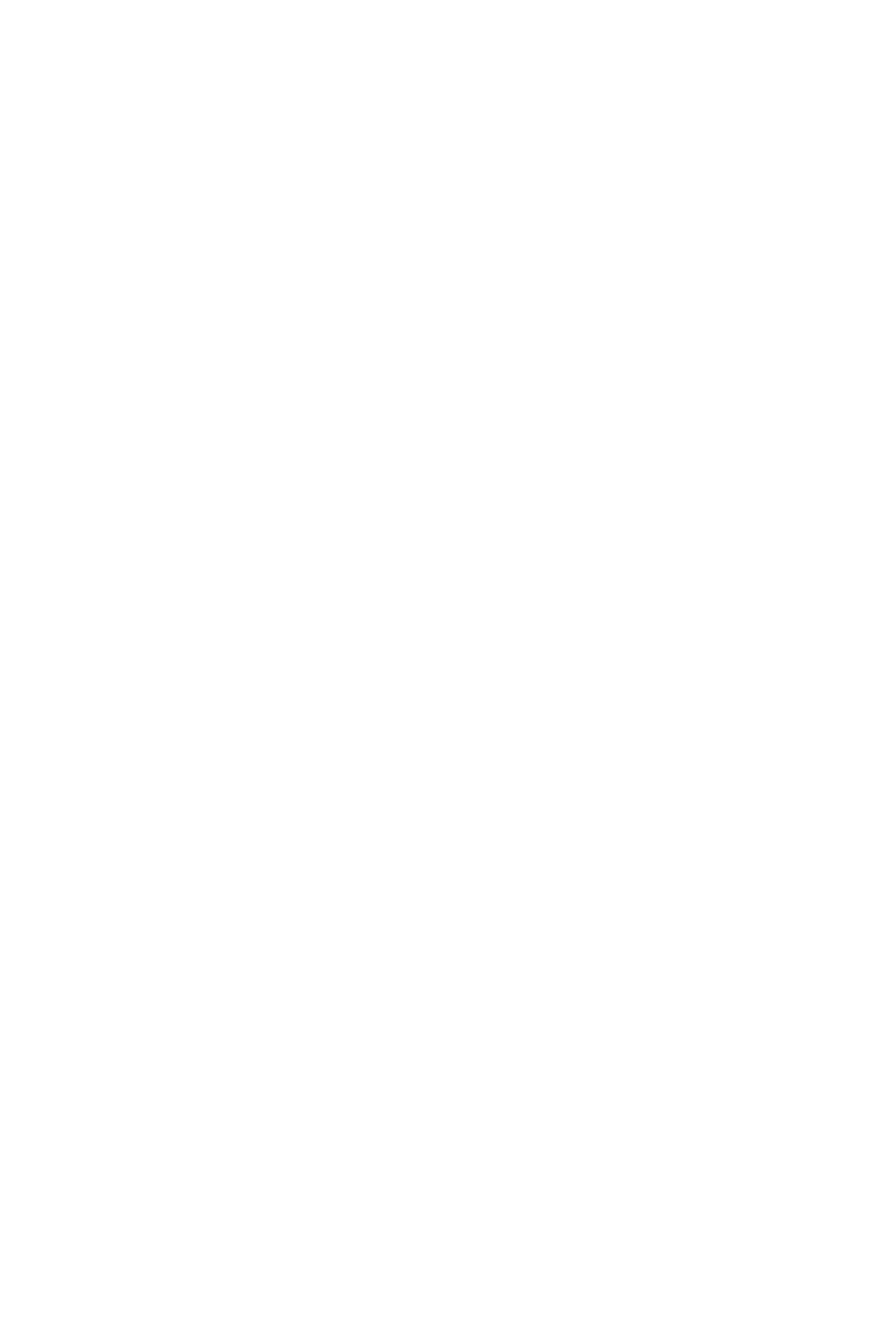
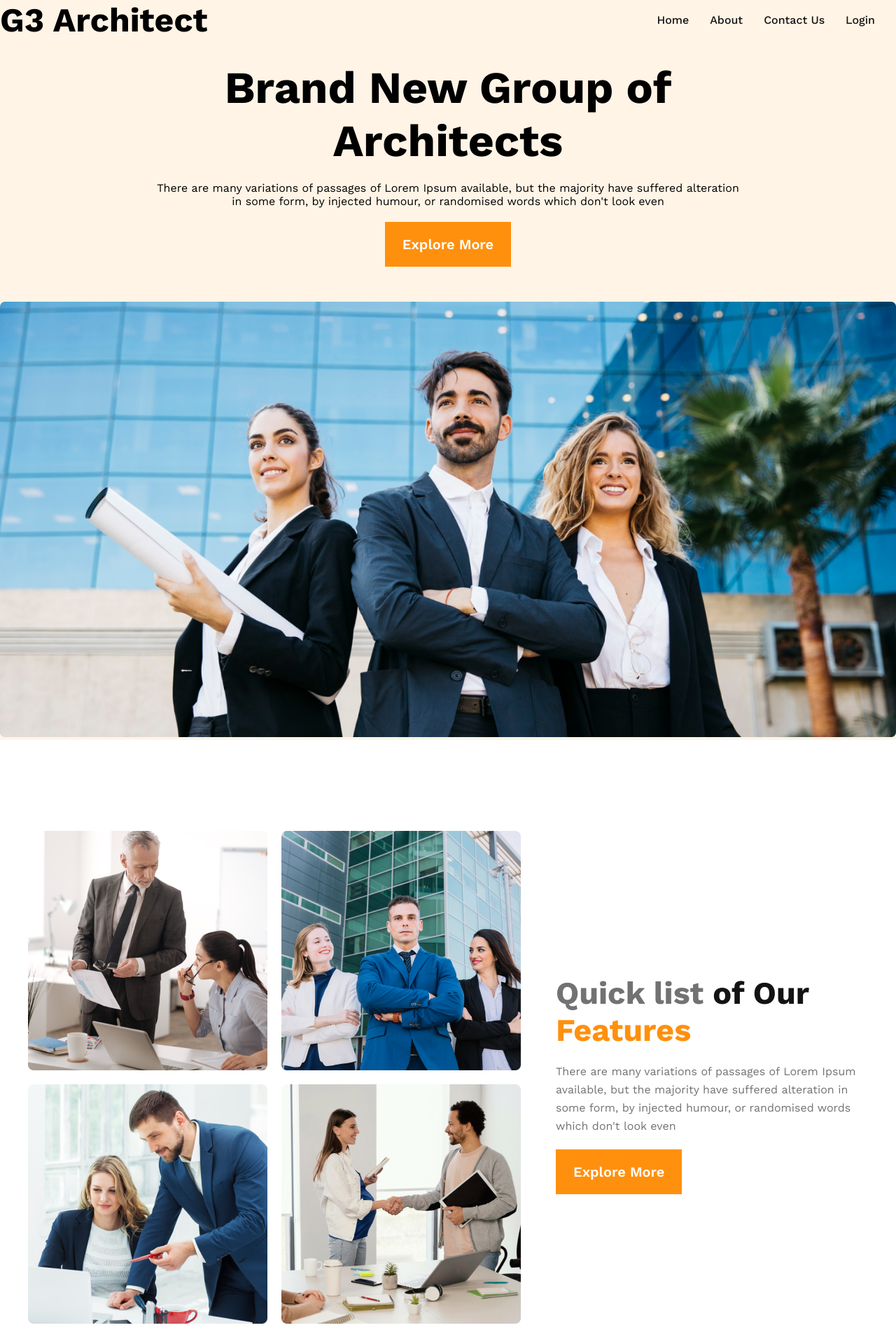
Before and after one commit to Jimy-JosephN5/g3-architect, a plain HTML site: page index.html in a window 1280 px wide. Shown: the whole page at 70% size. Before the commit the page ends 800 px from the top, so only its background shows below. Drawn offline with nearby package versions, Linux system fonts and the light colour scheme.

Commit message:
card-added

```diff
--- a/index.html
+++ b/index.html
@@ -6,5 +6,55 @@
     <title>G3 Architect</title>
     <link rel="stylesheet" href="/styles/style.css" />
   </head>
-  <body></body>
+  <body>
+    <header class="header">
+      <nav class="navbar display-flex">
+        <h3 class="brand">G3 Architect</h3>
+        <ul class="nav-links display-flex">
+          <li class="nav-item"><a class="nav-link" href="">Home</a></li>
+          <li class="nav-item"><a class="nav-link" href="">About</a></li>
+          <li class="nav-item"><a class="nav-link" href="">Contact Us</a></li>
+          <li class="nav-item"><a class="nav-link" href="">Login</a></li>
+        </ul>
+      </nav>
+
+      <div class="banner">
+        <div class="banner-content">
+          <h1 class="banner-title">Brand New Group of Architects</h1>
+          <p>
+            There are many variations of passages of Lorem Ipsum available, but
+            the majority have suffered alteration in some form, by injected
+            humour, or randomised words which don't look even
+          </p>
+          <button class="primary-btn">Explore More</button>
+        </div>
+        <img class="banner-img" src="images/banner.png" alt="" />
+      </div>
+    </header>
+
+    <!-- Main -->
+    <main>
+      <section class="feature-section display-flex">
+        <div class="feature-images">
+          <img src="images/team1.png" alt="" />
+          <img src="images/team2.png" alt="" />
+          <img src="images/team3.png" alt="" />
+          <img src="images/team4.png" alt="" />
+        </div>
+        <div class="feature-container">
+          <h3 class="feature-title">
+            <span class="quick-list light-gray">Quick list</span>
+            <span class="dark1">of Our</span>
+            <span class="features orange">Features</span>
+          </h3>
+          <p class="feature-description light-gray">
+            There are many variations of passages of Lorem Ipsum available, but
+            the majority have suffered alteration in some form, by injected
+            humour, or randomised words which don't look even
+          </p>
+          <button class="primary-btn">Explore More</button>
+        </div>
+      </section>
+    </main>
+  </body>
 </html>
--- a/styles/style.css
+++ b/styles/style.css
@@ -0,0 +1,173 @@
+@import url('https://fonts.googleapis.com/css2?family=Work+Sans:ital,wght@0,100..900;1,100..900&display=swap');
+
+*{
+  margin: 0;
+  padding: 0;
+  box-sizing: border-box;
+  font-family: "Work Sans", sans-serif;
+}
+
+/* Shared styles */
+
+.display-flex{
+  display: flex;
+}
+
+.primary-btn{
+  background-color: rgb(255, 144, 14);
+  color: #fff;
+  font-size: 1.25rem;
+  font-weight: 600;
+  border: none;
+  padding: 20px 25px;
+}
+
+.light-gray{
+  color: rgb(114, 114, 114);
+}
+.dark1 {
+  color: rgb(19, 19, 19);
+}
+.orange{
+  color: rgb(255, 144, 14);
+}
+
+
+/* -------------------------- */
+.header{
+  background-color: rgba(255, 144, 14, 0.1);
+  width: 100%;
+  margin-bottom: 120px;
+}
+
+
+.navbar{
+  justify-content: space-between;
+  align-items: center;
+}
+
+.brand{
+  font-size: 3rem;
+  font-weight: 700;
+}
+
+.nav-item{
+  list-style: none;
+  margin-right: 30px;
+}
+
+.nav-link{
+  text-decoration: none;
+  font-weight: 500;
+  color: #131313;
+}
+
+.navbar, .banner{
+  max-width: 1440px;
+  margin: 0 auto;
+}
+
+/* banner */
+
+.banner{
+  margin-top: 30px;
+}
+
+.banner-content{
+  max-width: 850px;
+  margin: 0 auto;
+  text-align: center;
+  margin-bottom: 50px;
+}
+
+.banner-title{
+  font-size: 4rem;
+  font-weight: 700;
+  margin-bottom: 20px;
+}
+
+.banner  p{
+  margin-bottom: 20px;
+}
+
+.banner-img{
+  width: 100%;
+}
+
+/* feature section */
+
+main{
+  max-width: 1440px;
+  margin: 0 auto;
+}
+
+main>section{
+margin-top: 130px;
+}
+
+main{
+  max-width: 1200px;
+  margin: 0 auto;
+}
+
+.feature-section{
+  align-items: center;
+  /* margin: 0 auto; */
+}
+
+.feature-images{
+  display: grid;
+  grid-template-columns: repeat(2, 1fr);
+  gap: 20px;
+  margin-bottom: 20px;
+}
+
+.feature-container{
+  margin-left: 50px;
+}
+
+.feature-title{
+  font-size: 45px;
+  font-weight: 700;
+  margin-bottom: 20px;
+}
+
+.feature-description{
+  font-size: 1rem;
+  font-weight: 400;
+  line-height: 26px;
+  margin-bottom: 20px;
+}
+
+/* Responsive */
+
+@media screen and (max-width: 576px) {
+    .navbar,
+    .nav-links, .feature-section{
+    flex-direction: column;
+  }
+
+  .feature-images{
+    grid-template-columns: repeat(1, 1fr);
+  }
+  .feature-container{
+    margin-left: 20px;
+    margin-right: 20px;
+  }
+}
+
+@media screen and (min-width: 576px) and (max-width: 992px) {
+  .navbar,
+  .nav-links,
+  .feature-section {
+      flex-direction: column;
+    }
+  .feature-images {
+      grid-template-columns: repeat(2, 1fr);
+    }
+
+  .feature-container {
+      margin-left: 65px;
+      margin-right: 65px;
+    }
+}
```
